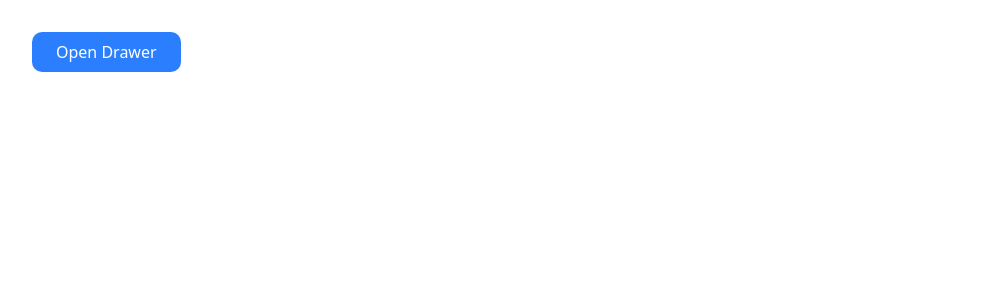
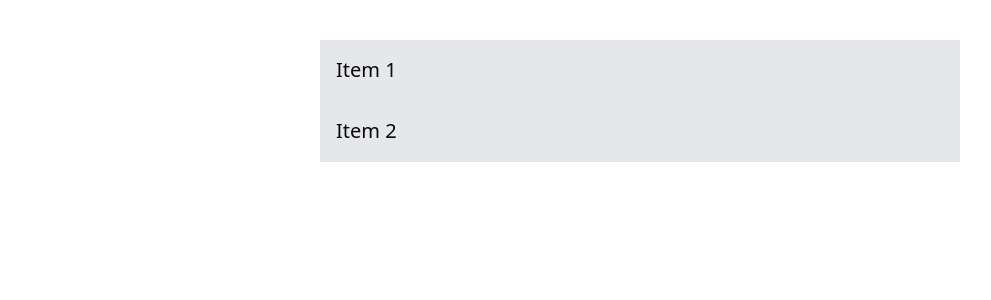
Before and after one commit to pichaipusit/nextjs-convex-realworld-practice, a Next.js app: page /react-focus in a window 1280 px wide. Shown: the top 300 px of the page, without its empty margins (0-991 px from the left). Built offline with nearby package versions, Linux system fonts and the light colour scheme.

Commit message:
feat: create accordion component

```diff
--- /dev/null
+++ b/src/app/react-focus/_components/Accordion.tsx
@@ -0,0 +1,35 @@
+"use client";
+import React, { useState } from "react";
+
+const AccordionItem = ({ title, children }) => {
+  const [isOpen, setIsOpen] = useState(false);
+
+  return (
+    <div className="border-b">
+      <div
+        className="bg-gray-200 p-4 cursor-pointer hover:bg-gray-300"
+        onClick={() => setIsOpen(!isOpen)}
+      >
+        <h3 className="text-xl">{title}</h3>
+      </div>
+      <div
+        className={`overflow-hidden transition-all duration-300 ease-in-out ${
+          isOpen ? "max-h-screen" : "max-h-0"
+        }`}
+      >
+        <div className="p-4">{children}</div>
+      </div>
+    </div>
+  );
+};
+
+const Accordion = () => {
+  return (
+    <div className="w-1/2 mx-auto mt-10">
+      <AccordionItem title="Item 1">Content for item 1</AccordionItem>
+      <AccordionItem title="Item 2">Content for item 2</AccordionItem>
+    </div>
+  );
+};
+
+export default Accordion;
--- a/src/app/react-focus/page.tsx
+++ b/src/app/react-focus/page.tsx
@@ -1,11 +1,13 @@
 import React from "react";
 import ChatScreen from "./practice/_chat/ChatScreen";
 import RightDrawer from "./_components/Drawer";
+import Accordion from "./_components/Accordion";
 
 export default function ReactFocusPage() {
   return (
     <div>
-      <RightDrawer />
+      {/* <RightDrawer /> */}
+      <Accordion />
     </div>
   );
 }
```
